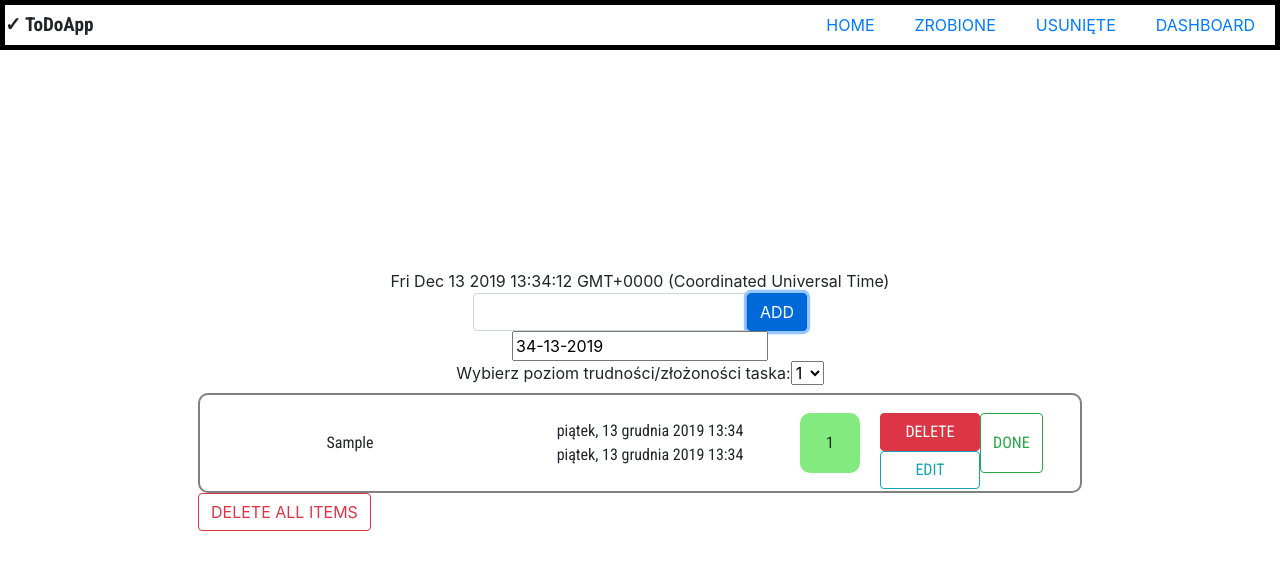
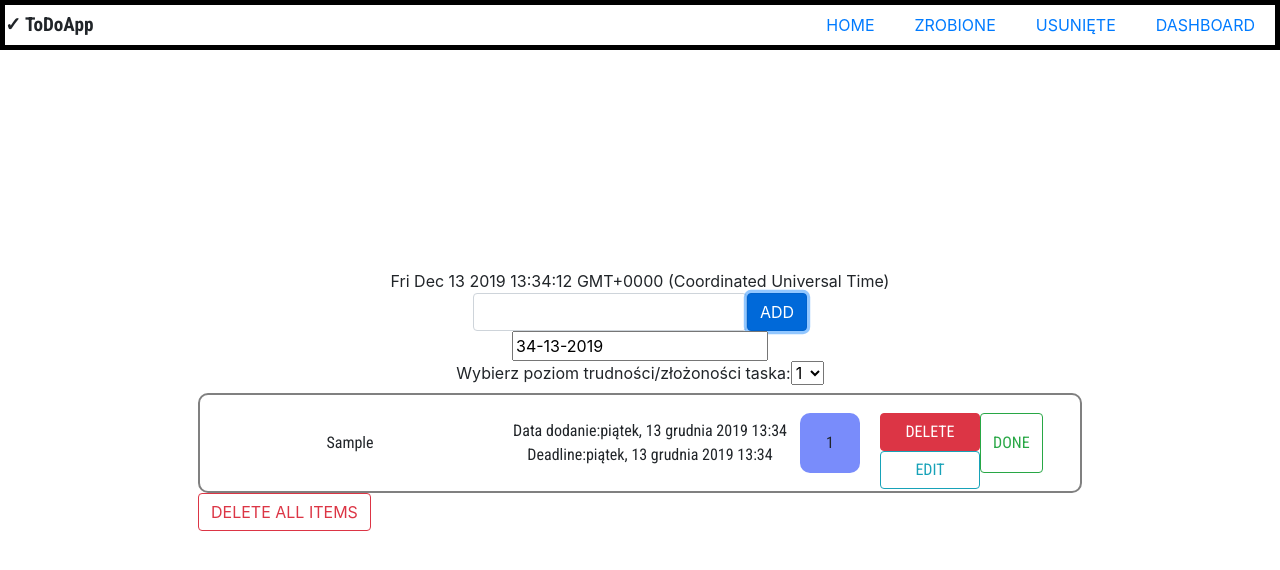
Before and after one commit to michalpzarzycki/ToDoAppReactJS, a React (Create React App) app: page / in a window 1280 px wide. Both pictures are taken after typing "Sample" into the empty fields and a click on the button "ADD". Shown: the top 570 px of the page. Built offline with nearby package versions, Linux system fonts and the light colour scheme.

Commit message:
Added different background colors on  the value background

```diff
--- a/src/components/Item.js
+++ b/src/components/Item.js
@@ -1,5 +1,6 @@
 import React, { Component } from 'react';
 import styles from "./Item.module.css";
+import '../index.css'
 
 
 class Item extends Component {
@@ -10,10 +11,10 @@ class Item extends Component {
             <div className={styles.mainDiv}>
                 <div className={styles.taskDiv}>{item}</div>
                 <div className={styles.datesDiv}>
-                    <div>{date}</div>
-    <div>{deadline}</div>
+                    <div>Data dodanie:{date}</div>
+    <div>Deadline:{deadline}</div>
                 </div>
-        <div className={styles.rateDiv}>{value}</div>
+        <div className={styles.rateDiv, `bgColor${value}`}>{value}</div>
                 <div className={styles.btnsDiv}>
                     <div className={styles.leftBtns}>
                         <button className="btn btn-danger" onClick={itemDelete}>DELETE</button>
--- a/src/index.css
+++ b/src/index.css
@@ -11,3 +11,57 @@ code {
   font-family: source-code-pro, Menlo, Monaco, Consolas, 'Courier New',
     monospace;
 }
+
+
+.bgColor1 {
+  width: 60px;
+  height: 60px;
+  background-color: rgba(8, 44, 248, 0.54);
+  border-radius: 10px;
+  margin-right: 20px;
+  display: flex;
+  justify-content: center;
+  align-items: center;
+}
+.bgColor2 {
+  width: 60px;
+  height: 60px;
+  background-color: rgba(247, 19, 11, 0.54);
+  border-radius: 10px;
+  margin-right: 20px;
+  display: flex;
+  justify-content: center;
+  align-items: center;
+}
+.bgColor3 {
+  width: 60px;
+  height: 60px;
+  background-color: rgba(238, 13, 227, 0.54);
+  border-radius: 10px;
+  margin-right: 20px;
+  display: flex;
+  justify-content: center;
+  align-items: center;
+}
+.bgColor4 {
+
+  width: 60px;
+  height: 60px;
+  background-color: rgba(246, 250, 21, 0.692);
+  border-radius: 10px;
+  margin-right: 20px;
+  display: flex;
+  justify-content: center;
+  align-items: center;
+}
+.bgColor5 {
+
+  width: 60px;
+  height: 60px;
+  background-color: rgba(26, 243, 22, 0.54);
+  border-radius: 10px;
+  margin-right: 20px;
+  display: flex;
+  justify-content: center;
+  align-items: center;
+}
--- a/src/screens/ToDoApp.js
+++ b/src/screens/ToDoApp.js
@@ -58,6 +58,8 @@ handleDateChange = (date) => {
 
 
 }
+
+
 
 handleSubmit = (e) => {
     console.log("VALUE W SUBMICIE: " ,  this.state.value)
```
Also changed, not shown: src/components/Item.module.css (line endings or trailing spaces).
